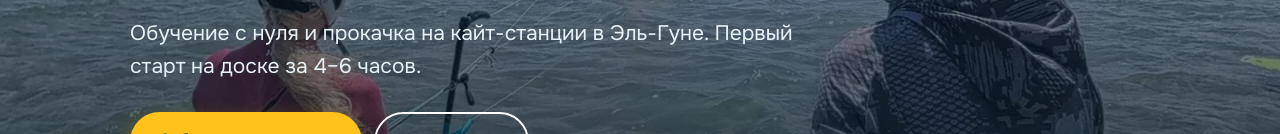
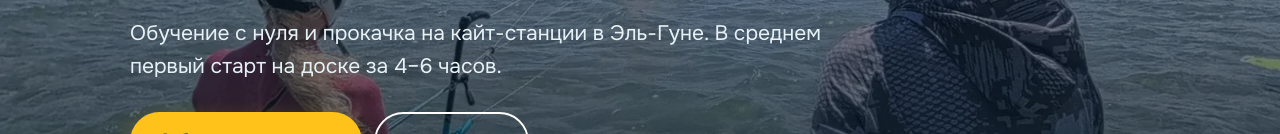
Before and after one commit to pama13kite/pama13-site, a plain HTML site: page egypt.html in a window 1280 px wide. Shown: the part 315-449 px from the top of the page. Drawn offline with Linux system fonts and the light colour scheme; a web font is replaced by a local one.

Commit message:
0.9.0.1: 'on average' wording for 4-6 hours
Co-Authored-By: Claude Sonnet 5.5 <noreply@anthropic.com>
Claude-Session: https://claude.ai/code/session_01WrKS2148H1SubcLK4JMWCY

```diff
--- a/egypt.html
+++ b/egypt.html
@@ -33,7 +33,7 @@
 <div class="hero sm" style="--hero:url(egypt-hero.webp);background-position:45% 0"><div class="wrap">
 <div class="crumbs" style="color:#d5e6ec"><a href="index.html" style="color:#fff">Главная</a> / Египет</div>
 <h1>Кайтсерфинг в Египте, Эль-Гуна</h1>
-<p>Обучение с нуля и прокачка на кайт-станции в Эль-Гуне. Первый старт на доске за 4–6 часов.</p>
+<p>Обучение с нуля и прокачка на кайт-станции в Эль-Гуне. В среднем первый старт на доске за 4–6 часов.</p>
 <div class="row"><a class="btn" href="#kontakty">Забронировать место</a><a class="btn line" href="villa.html">Кайт-вилла</a></div>
 </div></div>
 <section><div class="wrap">
```
Also changed, not shown: 2 other files.
